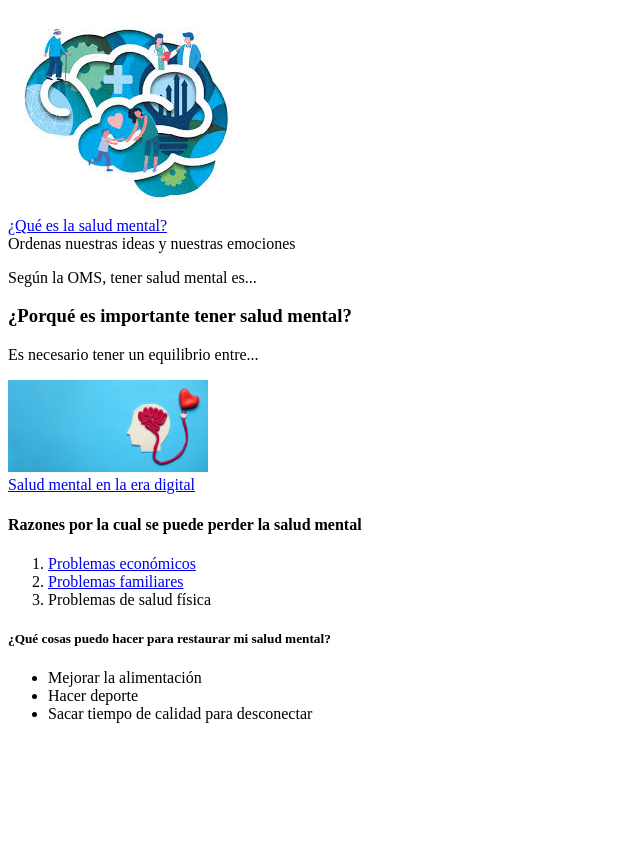
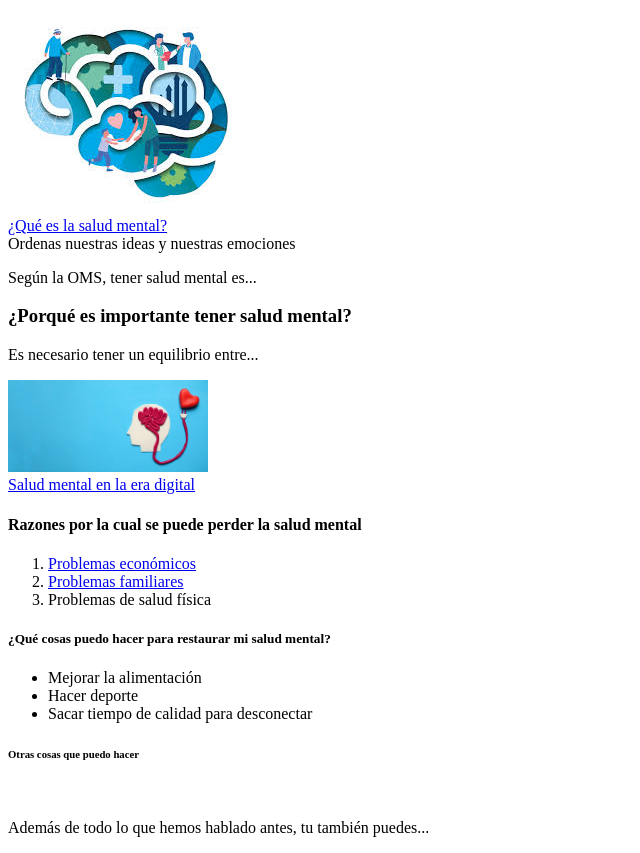
Before and after one commit to manzanalover/mi_primer_blog, a plain HTML site: page index.html in a window 1280 px wide. Shown: the part 359-1212 px from the top of the page, without its empty margins (0-640 px from the left). Before the commit the page ends 1098 px from the top, so only its background shows below. Drawn offline with Linux system fonts and the light colour scheme.

Commit message:
Nuevo parrafro

```diff
--- a/index.html
+++ b/index.html
@@ -61,6 +61,13 @@
 
     <script src="./js/main.js"></script>
 
+    <div>
+        <h6>Otras cosas que puedo hacer</h6>
+        <br>
+        <p>Además de todo lo que hemos hablado antes, tu también puedes...</p>
+    </div>
+
+
 
 </body>
 
```
